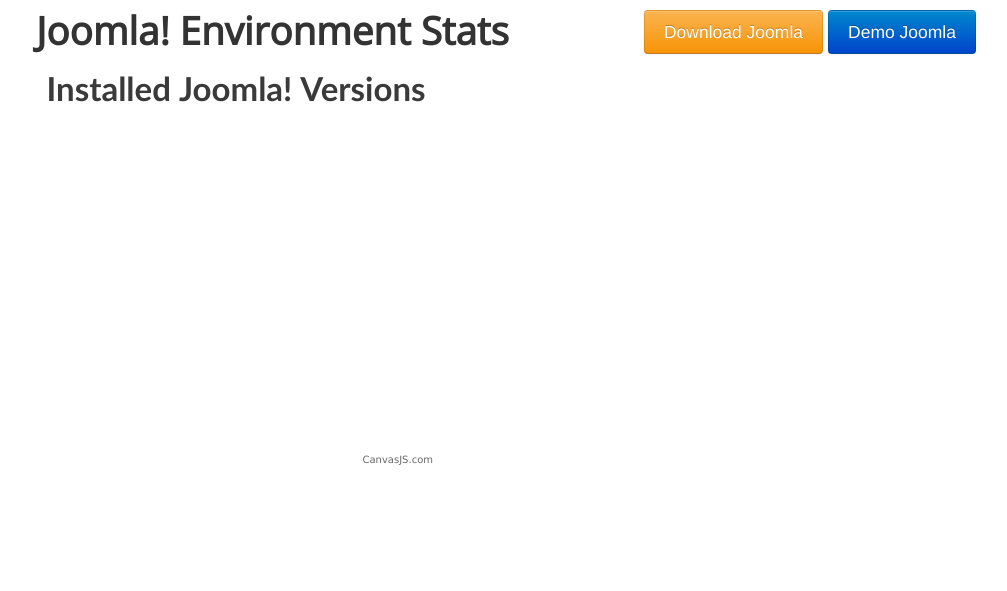
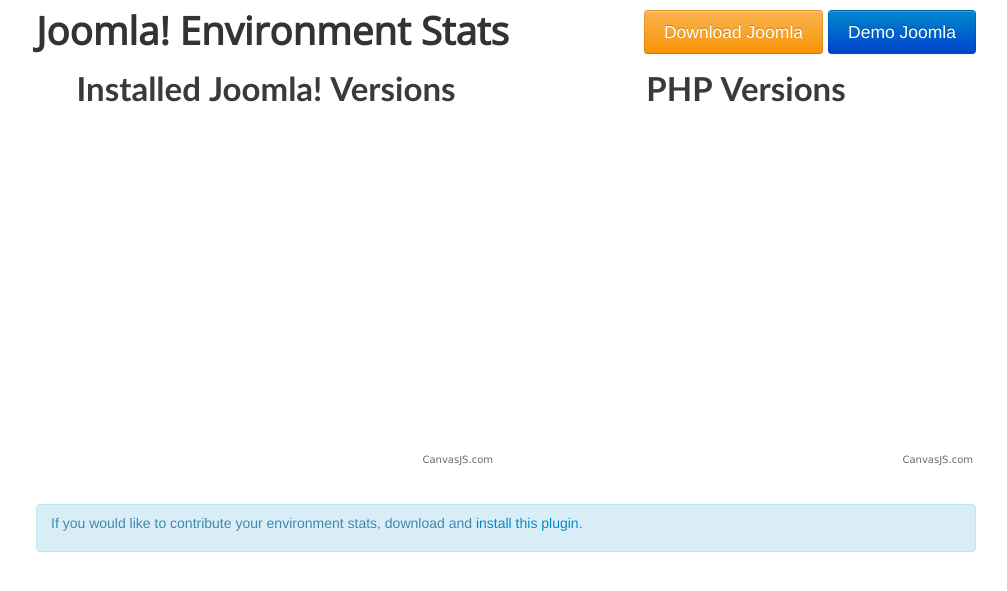
Before and after one commit to dongilbert/jstats-server, a PHP site: template templates/stats/stats.index.twig in a window 1280 px wide. Shown: the top 591 px of the page, without its empty margins (134-1141 px from the left). Run offline with PHP 8.4, Linux system fonts and the light colour scheme; the template is opened without the code that fills it, so the values that code supplies are empty; some libraries are stand-ins or nearby versions.

Commit message:
Add PHP Version Chart and link to plugin.

```diff
--- a/templates/index.twig
+++ b/templates/index.twig
@@ -48,6 +48,10 @@
 
             {% block content %}{% endblock %}
 
+            <br /><br />
+            <div class="alert alert-info">
+                <p>If you would like to contribute your environment stats, download and <a href="https://github.com/dongilbert/jstats-plugin">install this plugin</a>.</p>
+            </div>
         </div>
     </div>
 
--- a/templates/stats/stats.index.twig
+++ b/templates/stats/stats.index.twig
@@ -8,31 +8,53 @@
 
 {% block content %}
 
-    <div id="chartCanvas" style="width:400px;height:400px"></div>
+    <div class="row-fluid">
+        <div id="cmsVersions" class="span6" style="min-height:400px"></div>
+        <div id="phpVersions" class="span6" style="min-height:400px"></div>
+    </div>
 
 {% endblock %}
 
 {% block footerJS %}
 <script type="text/javascript">
     jQuery(document).ready(function($){
-        var chart = new CanvasJS.Chart("chartCanvas", {
+        var cmsChart = new CanvasJS.Chart("cmsVersions", {
             title: {
                 text: "Installed Joomla! Versions"
             },
             data: [{
                 type: "doughnut",
                 dataPoints: [
-{% for point in data.cms_version %}
+                    {% for point in data.cms_version %}
                     {
                         y: {{ point.count }},
                         indexLabel: '{{ point.name }}'
                     },
-{% endfor %}
+                    {% endfor %}
                 ]
             }]
         });
 
-        chart.render();
+        cmsChart.render();
+
+        var phpChart = new CanvasJS.Chart("phpVersions", {
+            title: {
+                text: "PHP Versions"
+            },
+            data: [{
+                type: "doughnut",
+                dataPoints: [
+                    {% for point in data.php_version %}
+                    {
+                        y: {{ point.count }},
+                        indexLabel: '{{ point.name }}'
+                    },
+                    {% endfor %}
+                ]
+            }]
+        });
+
+        phpChart.render();
     });
 </script>
 {% endblock %}
```
